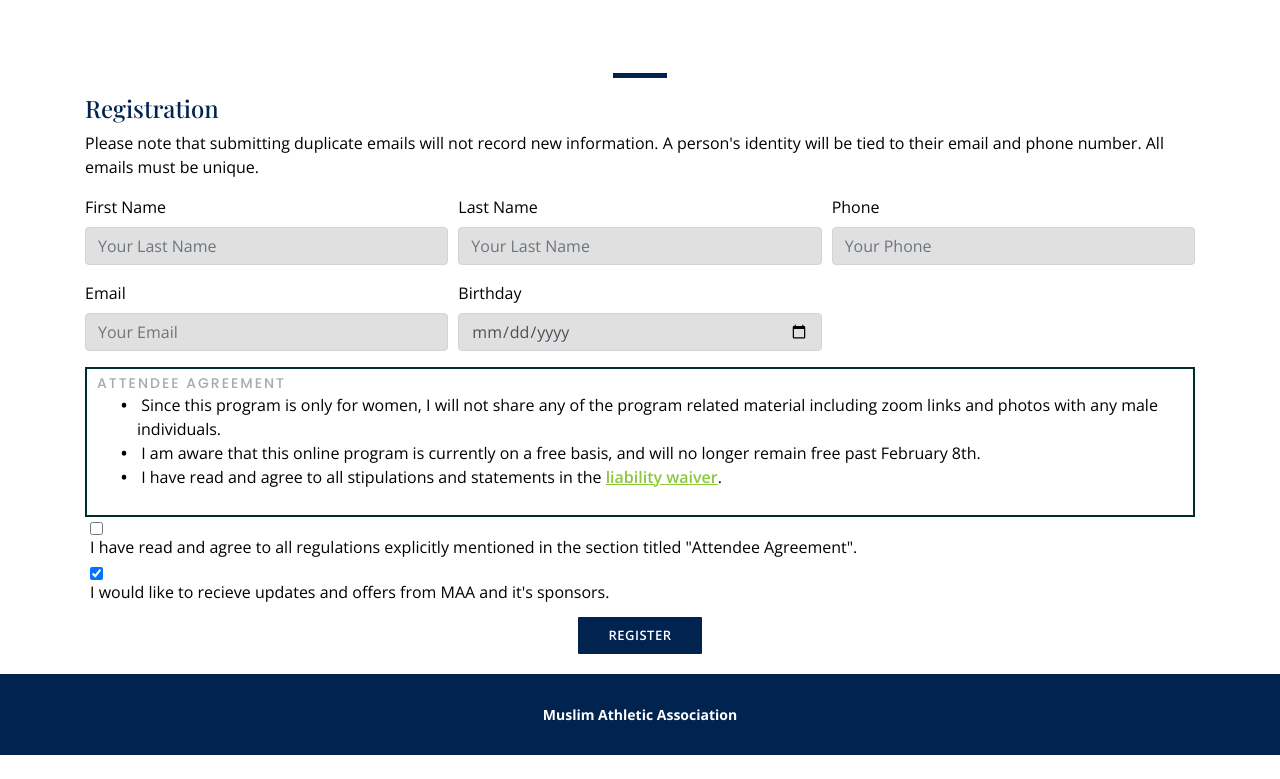
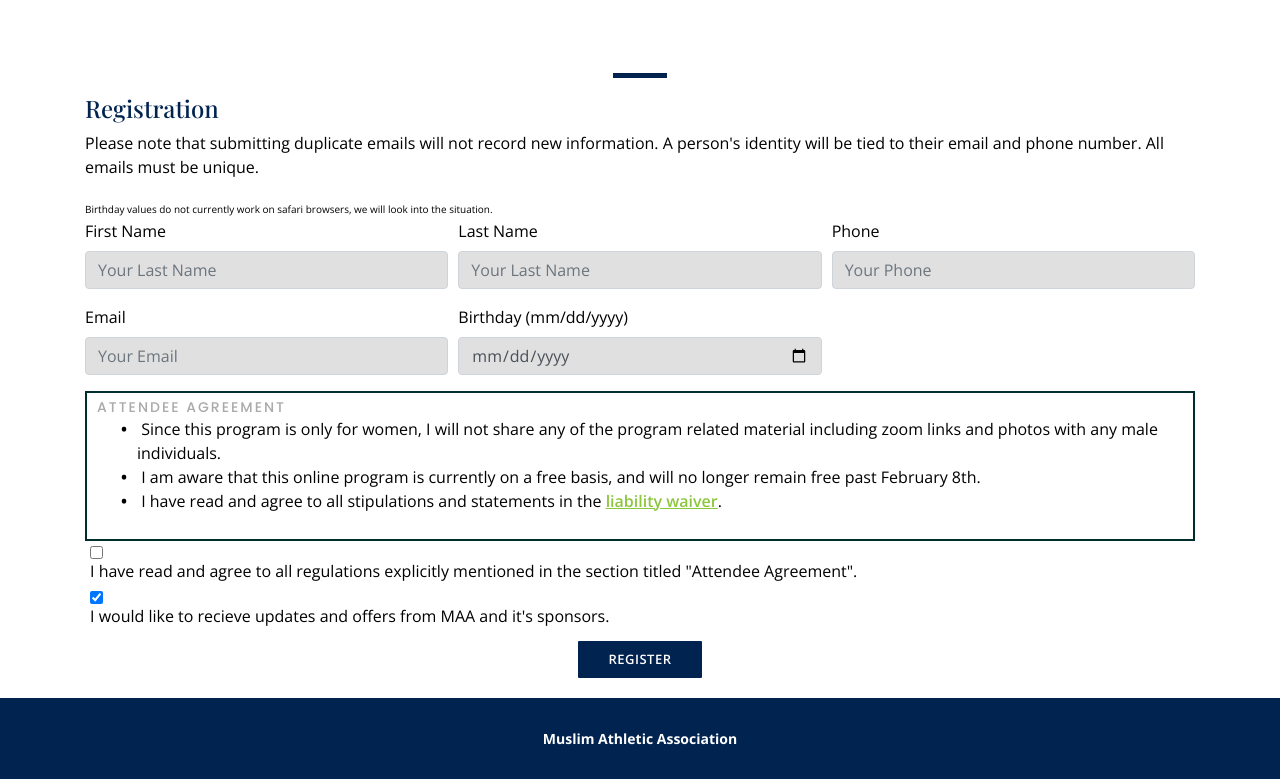
Before and after one commit to Muslim-Athletic-Association/temporary-site, a plain HTML site: page register.html in a window 1280 px wide. Shown: the part 1212-1991 px from the top of the page. Before the commit the page ends 1967 px from the top, so only its background shows below. Drawn offline with nearby package versions, Linux system fonts and the light colour scheme; a web font is replaced by a local one.

Commit message:
update misk logo, fix birthday message

```diff
--- a/register.html
+++ b/register.html
@@ -196,6 +196,7 @@
             <div className="section-title">
                 <h4>Registration</h4>
                 <p>Please note that submitting duplicate emails will not record new information. A person's identity will be tied to their email and phone number. All emails must be unique.</p>
+                <div style="display:inline-block; font-size:10px;">Birthday values do not currently work on safari browsers, we will look into the situation.</div>
             </div>
             <div class="section-title" id="guardian-title">
                 <h2>Personal Information</h2>
@@ -226,9 +227,9 @@
                     <div class="validate"></div>
                 </div>
                 <div class="col-lg-4 col-md-6 form-group">
-                    <label>Birthday</label>
+                    <label>Birthday (mm/dd/yyyy)</label>
                     <input type="date" class="form-control mycustominput" name="birthday" id="birthday"
-                        placeholder="Your Birthday" required min="1920-01-01" max='2022-01-01'
+                        placeholder="mm/dd/yyyy" required min="1920-01-01" max='2022-01-01'
                         data-msg="Please enter a valid birthday" />
                     <div class="validate"></div>
                 </div>
```
Also changed, not shown: assets/img/logos/external/Misk.png.
